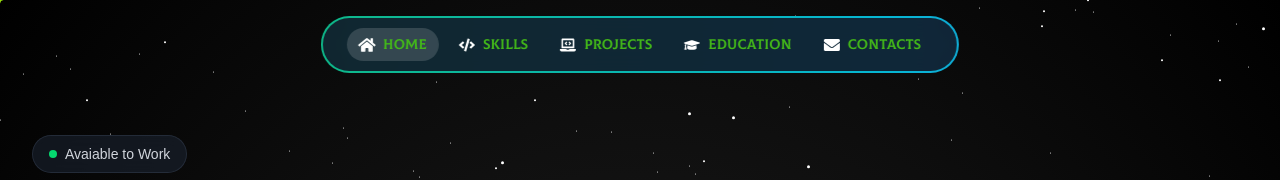
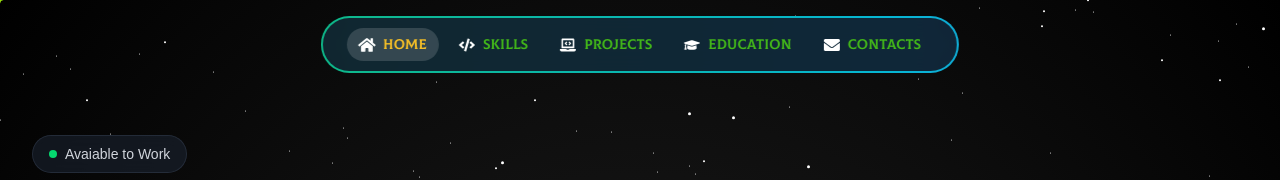
Before and after one commit to uzicodes/utsho-heaven-chowdhury, a Next.js app: page / in a window 1280 px wide. Shown: the top 180 px of the page. Built offline with nearby package versions, Linux system fonts and the light colour scheme.

Commit message:
feat: changed the color of the navbar links to #F5BE27

```diff
--- a/src/app/Navbar.css
+++ b/src/app/Navbar.css
@@ -157,7 +157,7 @@
 
 .navbar-link-active {
   background: rgba(255, 255, 255, 0.15);
-  color: #43B819;
+  color: #F5BE27;
 }
 
 .navbar-link-text {
```
